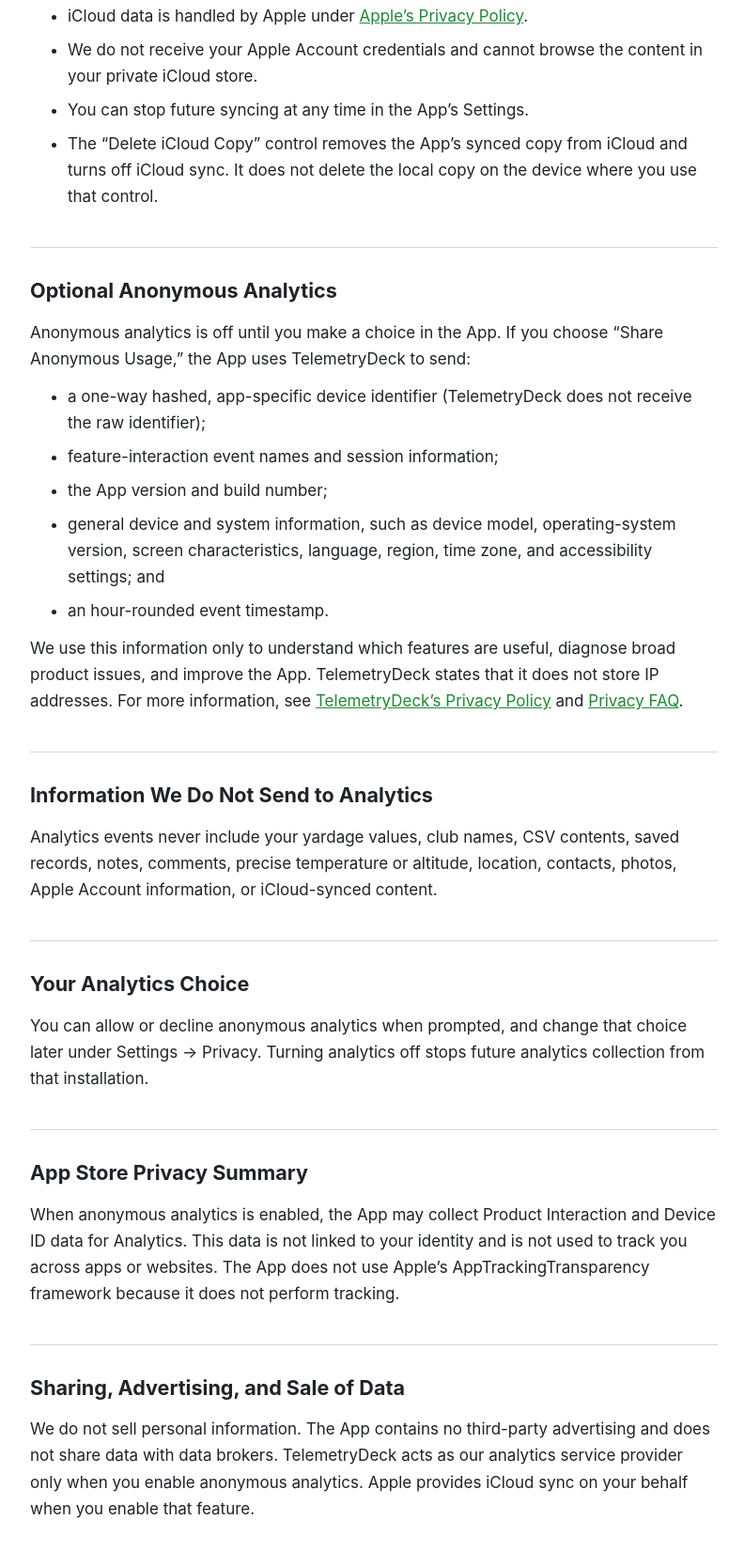
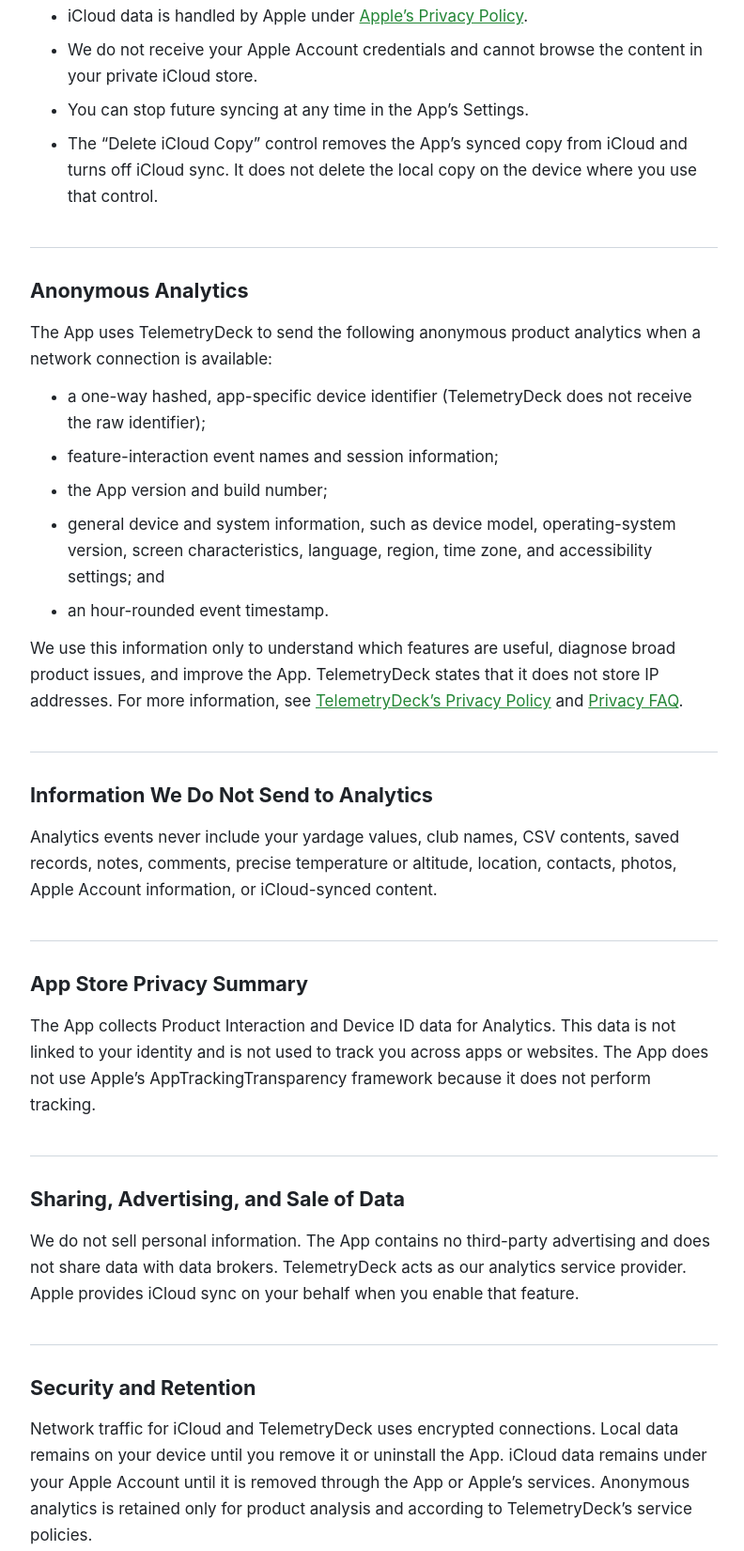
Before and after one commit to SDLi416/MyStockYardagesPrivacy, a plain HTML site: page index.html in a window 1280 px wide. Shown: the part 1018-2669 px from the top of the page at 94% size, without its empty margins (242-1034 px from the left). Drawn offline with Linux system fonts and the light colour scheme.

Commit message:
Update analytics privacy disclosure
Align the public policy with always-on privacy-preserving TelemetryDeck analytics.

```diff
--- a/index.html
+++ b/index.html
@@ -96,7 +96,7 @@
         <h1>Privacy Policy for My Stock Yardages</h1>
         <p class="updated">Last updated: August 10, 2026</p>
 
-        <p class="summary"><strong>In short:</strong> My Stock Yardages is local-first. Its calculator works without a network connection. Network access is used for iCloud sync and, only if you consent, privacy-friendly anonymous analytics. We do not sell personal data, show ads, or track you across apps or websites.</p>
+        <p class="summary"><strong>In short:</strong> My Stock Yardages is local-first. Its calculator works without a network connection. Network access is used for iCloud sync and privacy-friendly anonymous analytics. We do not sell personal data, show ads, or track you across apps or websites.</p>
 
         <h2>About This Policy</h2>
         <p>This Privacy Policy explains how My Stock Yardages (the “App,” “we,” “our,” or “us”) handles information. The App does not require an account, registration, your name, or your email address.</p>
@@ -113,8 +113,8 @@
             <li>The “Delete iCloud Copy” control removes the App’s synced copy from iCloud and turns off iCloud sync. It does not delete the local copy on the device where you use that control.</li>
         </ul>
 
-        <h2>Optional Anonymous Analytics</h2>
-        <p>Anonymous analytics is off until you make a choice in the App. If you choose “Share Anonymous Usage,” the App uses TelemetryDeck to send:</p>
+        <h2>Anonymous Analytics</h2>
+        <p>The App uses TelemetryDeck to send the following anonymous product analytics when a network connection is available:</p>
         <ul>
             <li>a one-way hashed, app-specific device identifier (TelemetryDeck does not receive the raw identifier);</li>
             <li>feature-interaction event names and session information;</li>
@@ -127,14 +127,11 @@
         <h2>Information We Do Not Send to Analytics</h2>
         <p>Analytics events never include your yardage values, club names, CSV contents, saved records, notes, comments, precise temperature or altitude, location, contacts, photos, Apple Account information, or iCloud-synced content.</p>
 
-        <h2>Your Analytics Choice</h2>
-        <p>You can allow or decline anonymous analytics when prompted, and change that choice later under Settings → Privacy. Turning analytics off stops future analytics collection from that installation.</p>
-
         <h2>App Store Privacy Summary</h2>
-        <p>When anonymous analytics is enabled, the App may collect Product Interaction and Device ID data for Analytics. This data is not linked to your identity and is not used to track you across apps or websites. The App does not use Apple’s AppTrackingTransparency framework because it does not perform tracking.</p>
+        <p>The App collects Product Interaction and Device ID data for Analytics. This data is not linked to your identity and is not used to track you across apps or websites. The App does not use Apple’s AppTrackingTransparency framework because it does not perform tracking.</p>
 
         <h2>Sharing, Advertising, and Sale of Data</h2>
-        <p>We do not sell personal information. The App contains no third-party advertising and does not share data with data brokers. TelemetryDeck acts as our analytics service provider only when you enable anonymous analytics. Apple provides iCloud sync on your behalf when you enable that feature.</p>
+        <p>We do not sell personal information. The App contains no third-party advertising and does not share data with data brokers. TelemetryDeck acts as our analytics service provider. Apple provides iCloud sync on your behalf when you enable that feature.</p>
 
         <h2>Security and Retention</h2>
         <p>Network traffic for iCloud and TelemetryDeck uses encrypted connections. Local data remains on your device until you remove it or uninstall the App. iCloud data remains under your Apple Account until it is removed through the App or Apple’s services. Anonymous analytics is retained only for product analysis and according to TelemetryDeck’s service policies.</p>
```
